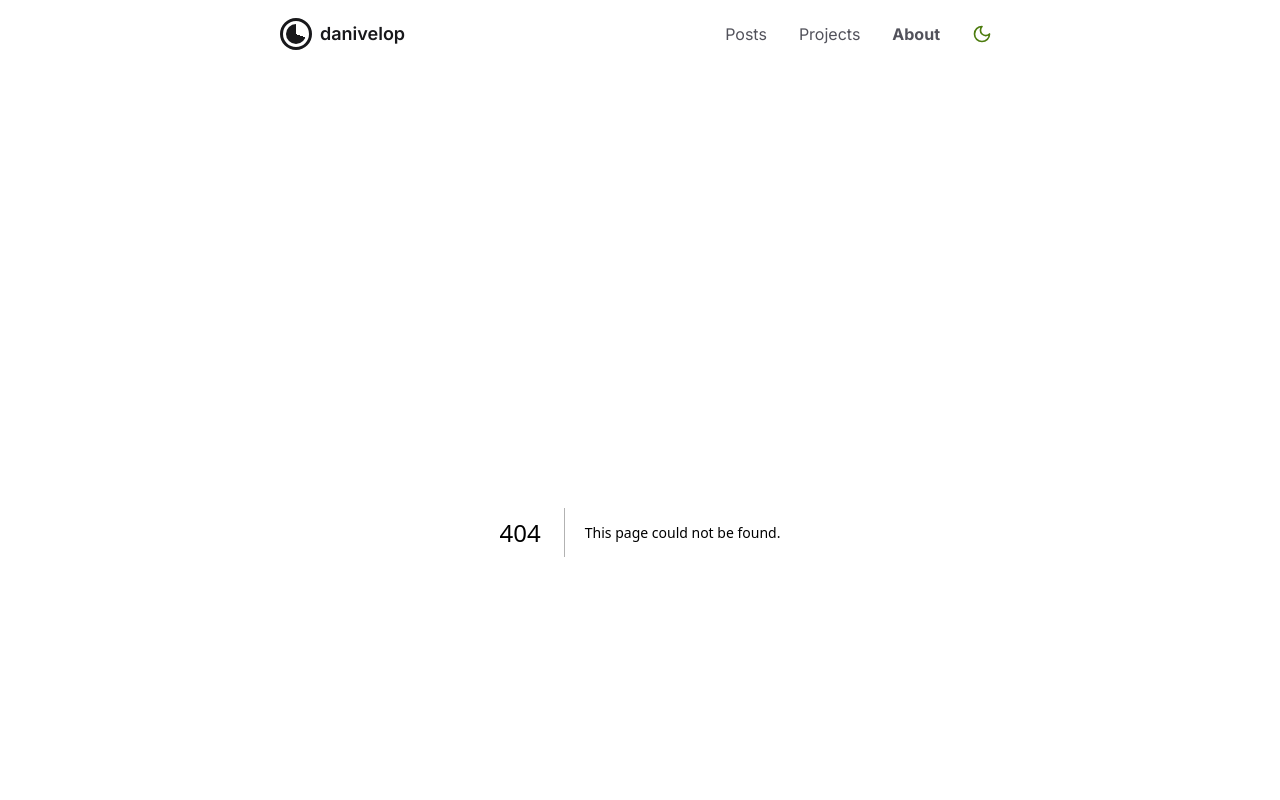
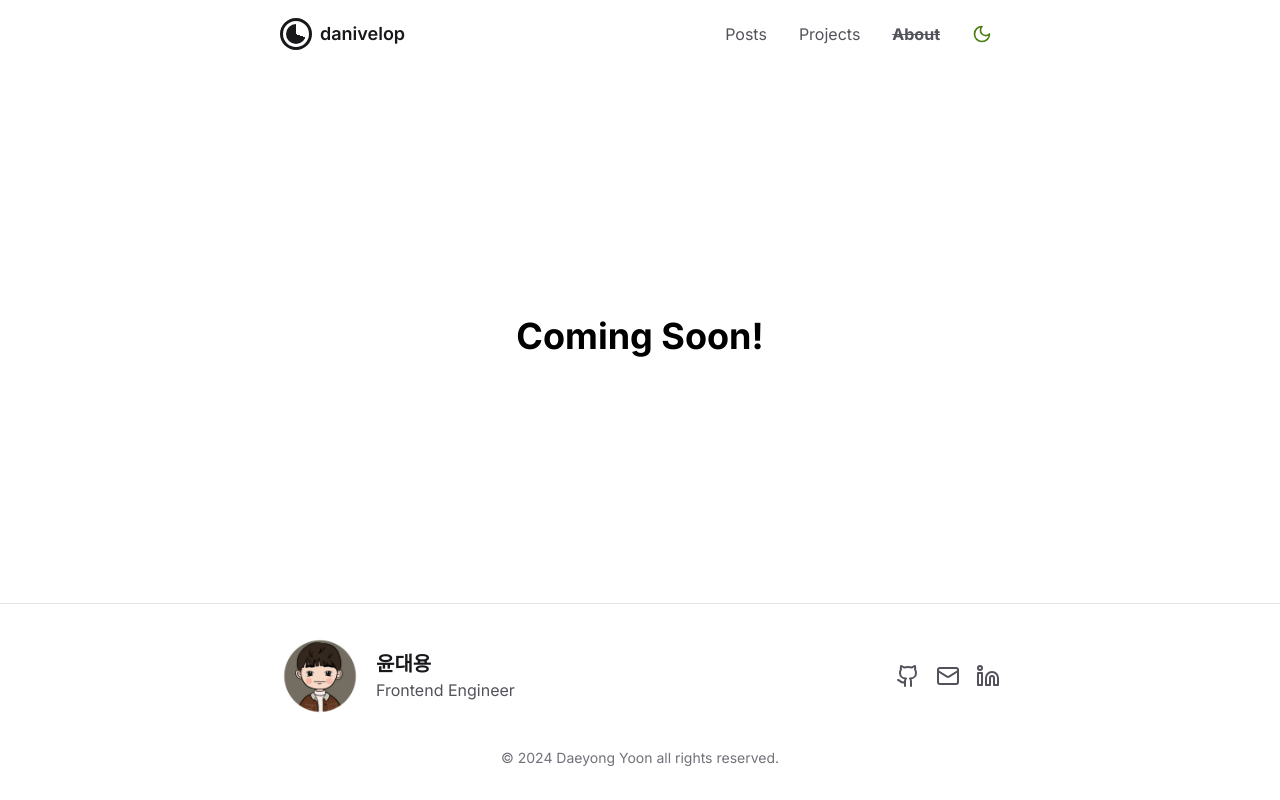
Before and after one commit to danivelop/leaving-mark, a Next.js app: page /about in a window 1280 px wide. Before the commit this address had no page. Shown: the top 800 px of the page. Built offline with nearby package versions, Linux system fonts and the light colour scheme.

Commit message:
feat: 임시 about 페이지 구현

```diff
--- /dev/null
+++ b/src/app/about/page.tsx
@@ -0,0 +1,9 @@
+function AboutPage() {
+  return (
+    <div className="flex justify-center items-center flex-grow text-4xl font-bold">
+      Coming Soon!
+    </div>
+  );
+}
+
+export default AboutPage;
--- a/src/app/layout.tsx
+++ b/src/app/layout.tsx
@@ -26,7 +26,9 @@ export default function RootLayout({
         className={`${inter.className} layout-background-color min-h-dvh flex flex-col`}
       >
         <Header />
-        <main className="flex-grow my-8 md:my-16">{children}</main>
+        <main className="flex flex-col flex-grow my-8 md:my-16">
+          {children}
+        </main>
         <Footer />
         <Toaster />
       </body>
--- a/src/widgets/header/ui/LargeNavMenu.tsx
+++ b/src/widgets/header/ui/LargeNavMenu.tsx
@@ -24,7 +24,7 @@ function LargeNavMenu() {
         href="/about"
         className={`${pathname === '/about' && 'font-bold'} inline-block rounded-lg px-2 py-1 text-zinc-600 dark:text-zinc-300 hover:text-theme-700`}
       >
-        About
+        <s>About</s>
       </Link>
     </nav>
   );
--- a/src/widgets/header/ui/SmallNavMenu.tsx
+++ b/src/widgets/header/ui/SmallNavMenu.tsx
@@ -53,7 +53,7 @@ function SmallNavMenu() {
                 className={`${pathname === '/about' && 'font-bold'} inline-block rounded-lg px-2 py-1 text-lg text-zinc-600 dark:text-zinc-300 hover:text-theme-700`}
                 onClick={close}
               >
-                About
+                <s>About</s>
               </Link>
             </nav>
           </PopoverPanel>
```
